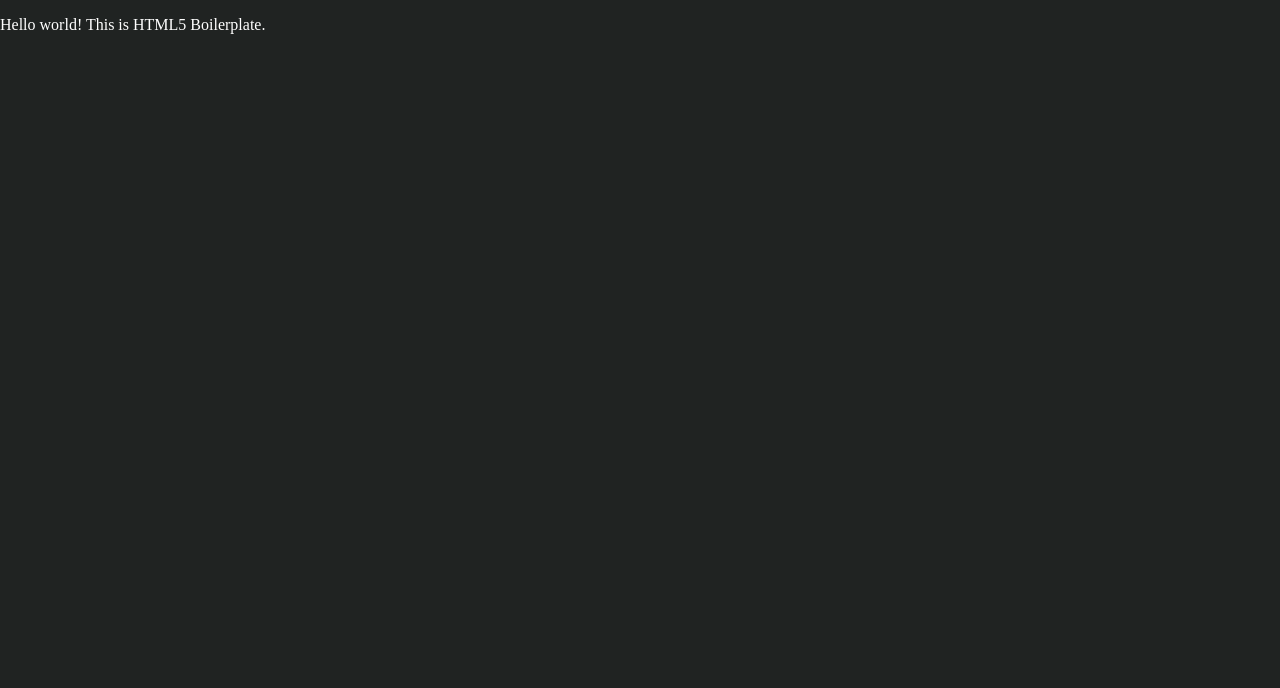
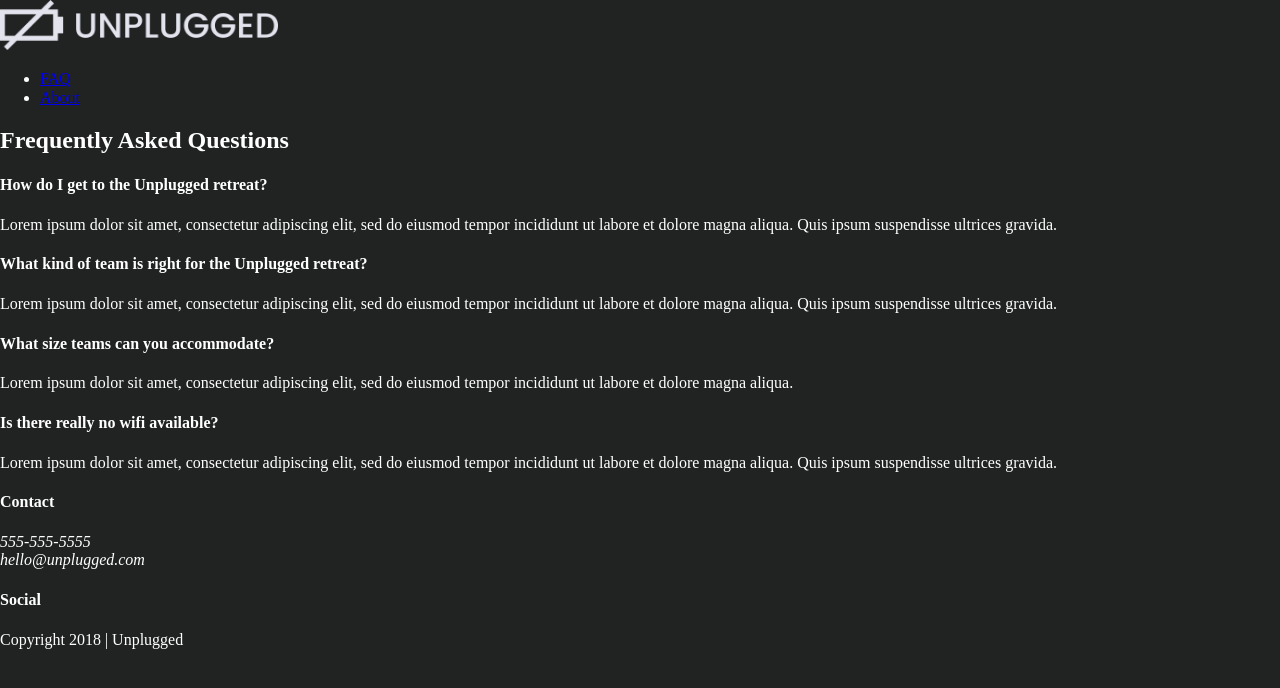
Before and after one commit to marcelap99/unplugged-retreat, a website: page faq/index.html in a window 1280 px wide. Drawn offline with Linux system fonts and the light colour scheme; files whose address does not match are found by name.

Commit message:
Pushing up step 9 of 10 Code Your FAQ Page, adding content, comments, classes, updating README.md

```diff
--- a/faq/index.html
+++ b/faq/index.html
@@ -15,6 +15,7 @@
   <link rel="manifest" href="site.webmanifest">
   <link rel="apple-touch-icon" href="icon.png">
   <!-- Place favicon.ico in the root directory -->
+  <link rel="shortcut icon" type="image/jpg" href="favicon.ico"/>
 
   <link rel="stylesheet" href="../css/normalize.css">
   <link rel="stylesheet" href="../css/main.css">
@@ -25,7 +26,89 @@
 <body>
 
   <!-- Add your site or application content here -->
-  <p>Hello world! This is HTML5 Boilerplate.</p>
+<!-- HEADER SECTION -->
+  <header>
+    <div class="content-wrapper">
+      <a href="#"><img class="logoImg" src="Assets/unpluggedlogo.png" alt="unplugged logo"></a>
+
+      <div class="header-divider"></div>
+
+      <nav>
+           <ul id="myNavUl">
+             <li><a href="index.html">FAQ</a></li>
+              <li><a href="../about/index.html" target="_blank">About</a></li>
+           </ul>
+      </nav>
+    </div>
+  </header>
+<!-- MAIN SECTION -->
+  <main class="faq">
+    <div class="content-wrapper">
+      <h2>Frequently Asked Questions</h2>
+      <div class="faq-content">
+        <h4>How do I get to the Unplugged retreat?</h4>
+        <p>Lorem ipsum dolor sit amet, consectetur adipiscing elit, sed do eiusmod tempor incididunt ut labore et
+          dolore magna aliqua. Quis ipsum suspendisse ultrices gravida.</p>
+      </div>
+      <div class="faq-content">
+        <h4>What kind of team is right for the Unplugged retreat?</h4>
+        <p>Lorem ipsum dolor sit amet, consectetur adipiscing elit, sed do eiusmod tempor incididunt ut labore et
+          dolore magna aliqua. Quis ipsum suspendisse ultrices gravida.</p>
+      </div>
+      <div class="faq-content">
+        <h4>What size teams can you accommodate?</h4>
+        <p>Lorem ipsum dolor sit amet, consectetur adipiscing elit, sed do eiusmod tempor incididunt ut labore et
+          dolore magna aliqua.</p>
+      </div>
+      <div class="faq-content">
+        <h4>Is there really no wifi available?</h4>
+        <p>Lorem ipsum dolor sit amet, consectetur adipiscing elit, sed do eiusmod tempor incididunt ut labore et
+          dolore magna aliqua. Quis ipsum suspendisse ultrices gravida. </p>
+      </div>
+    </div> <!-- faq content wrapper ends -->
+  </main>
+<!-- FOOTER SECTION -->
+  <footer>
+     <div class="content-wrapper">
+       <div class="footer-content">
+         <div class="contact">
+           <h4>Contact</h4>
+           <address>
+             <p>
+               555-555-5555<br>
+               hello@unplugged.com
+             </p>
+           </address>
+         </div>
+         <div class="social">
+             <h4>Social</h4>
+               <div class="social-icons">
+                 <p><a href="https://www.facebook.com" target="_blank"></a></p>
+                 <p><a href="https://twitter.com" target="_blank"></a></p>
+                 <p><a href="https://www.instagram.com" target="_blank"></a></p>
+               </div>
+         </div>
+       </div>
+   </div>
+
+   <div class="copyright">
+     <p>Copyright 2018 | Unplugged</p>
+   </div>
+  </footer>
+
+
+
+
+
+
+
+
+
+
+
+
+
+  <!-- SCRIPT TAGS HERE -->
   <script src="../js/vendor/modernizr-3.11.2.min.js"></script>
   <script src="../js/plugins.js"></script>
   <script src="../js/main.js"></script>
```
Also changed, not shown: README.md.
